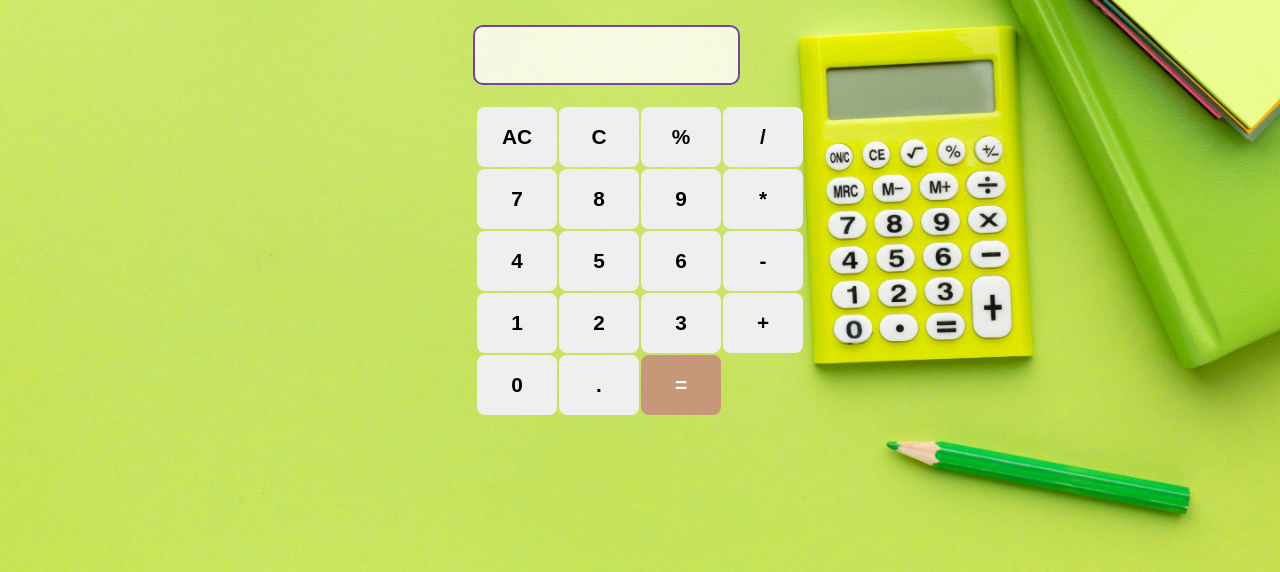
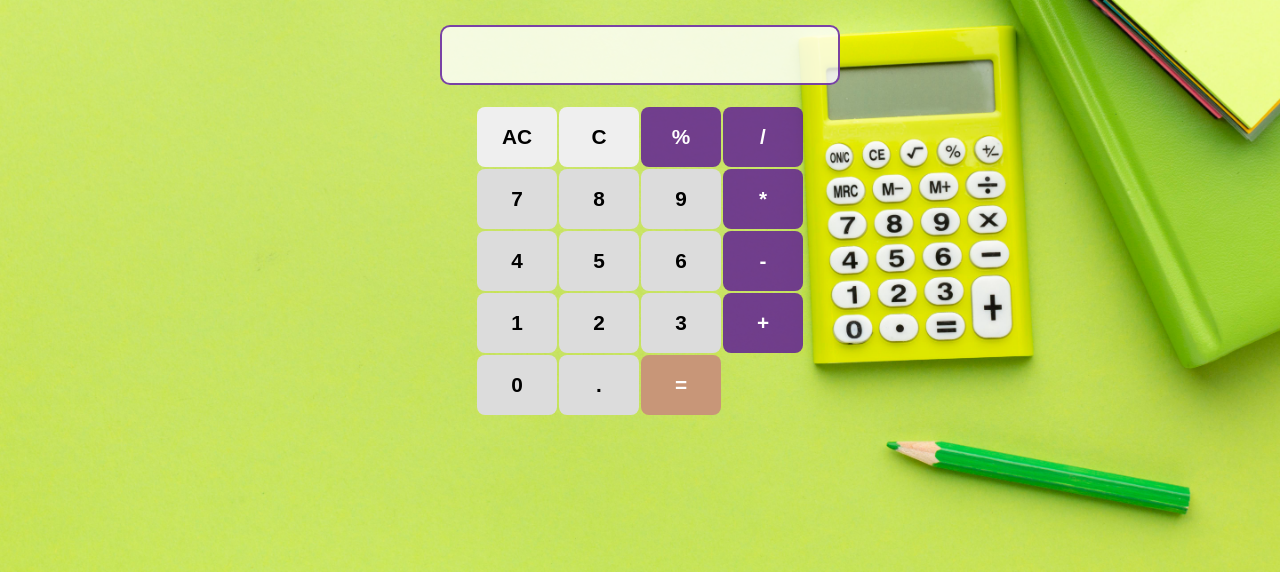
Before and after one commit to Mogan-ram/01.Calculator, a plain HTML site: page index.html in a window 1280 px wide. Shown: the part 228-800 px from the top of the page. Drawn offline with Linux system fonts and the light colour scheme.

Commit message:
final_submission

```diff
--- a/index.html
+++ b/index.html
@@ -4,52 +4,47 @@
 <head>
     <meta charset="UTF-8">
     <meta name="viewport" content="width=device-width, initial-scale=1.0">
+    <title>Basic Calculator</title>
     <link rel="stylesheet" href="style.css">
-    <title>Calculator</title>
 </head>
 
 <body>
-    <h1 id="heading" class="heading">This is a simple Calculator Application</h1>
-    <section>
-        <input type="text" class="val" id="val" />
-        <br>
+    <h1 id="heading">Calculator</h1>
+    <input type="text" id="val" readonly>
     <table>
         <tr>
-                <td><button id="allclear" class="allclear">AC</button></td>
-                <td><button id="clear" class="clear">C</button></td>
-                <td><button id="mod" class="mod">%</button></td>
-                <td><button id="divi" class="divi">/</button></td>
+            <td><button id="allclear">AC</button></td>
+            <td><button id="clear">C</button></td>
+            <td><button id="mod" class="operator">%</button></td>
+            <td><button id="divi" class="operator">/</button></td>
         </tr>
         <tr>
-                <td><button id="seven" class="seven">7</button></td>
-                <td><button id="eight" class="eight">8</button></td>
-                <td><button id="nine" class="nine">9</button></td>
-                <td><button id="multi" class="multi">*</button></td>
+            <td><button class="number">7</button></td>
+            <td><button class="number">8</button></td>
+            <td><button class="number">9</button></td>
+            <td><button id="multi" class="operator">*</button></td>
         </tr>
         <tr>
-                <td><button id="four" class="four">4</button></td>
-                <td><button id="five" class="five">5</button></td>
-                <td><button id="six" class="six">6</button></td>
-                <td><button id="minus" class="minus">-</button></td>
+            <td><button class="number">4</button></td>
+            <td><button class="number">5</button></td>
+            <td><button class="number">6</button></td>
+            <td><button id="minus" class="operator">-</button></td>
         </tr>
         <tr>
-                <td><button id="one" class="one">1</button></td>
-                <td><button id="two" class="two">2</button></td>
-                <td><button id="three" class="three">3</button></td>
-                <td><button id="plus" class="plus">+</button></td>
+            <td><button class="number">1</button></td>
+            <td><button class="number">2</button></td>
+            <td><button class="number">3</button></td>
+            <td><button id="plus" class="operator">+</button></td>
         </tr>
         <tr>
-                <!-- <td><button id="pow" class="pow">^</button></td> -->
-                <td><button id="zero" class="zero">0</button></td>
-                <td><button id="dot" class="dot">.</button></td>
-                <td><button id="equal" class="equal" type="button">=</button></td>
+            <td><button class="number">0</button></td>
+            <td><button class="number">.</button></td>
+            <td><button id="equal">=</button></td>
         </tr>
     </table>
-    </section>
-    <aside class=" res hidden">
-        <h2 id="result" class="result">The calculation Result is: </h2>
-        <p class="display">100</p>
-    </aside>
+    <div class="res hidden">
+        <p>The calculation Result is: <span class="display"></span></p>
+    </div>
     <script src="script.js"></script>
 </body>
 
```
Also changed, not shown: 1 other file. Lines whose indentation alone changed are shown as unchanged.
